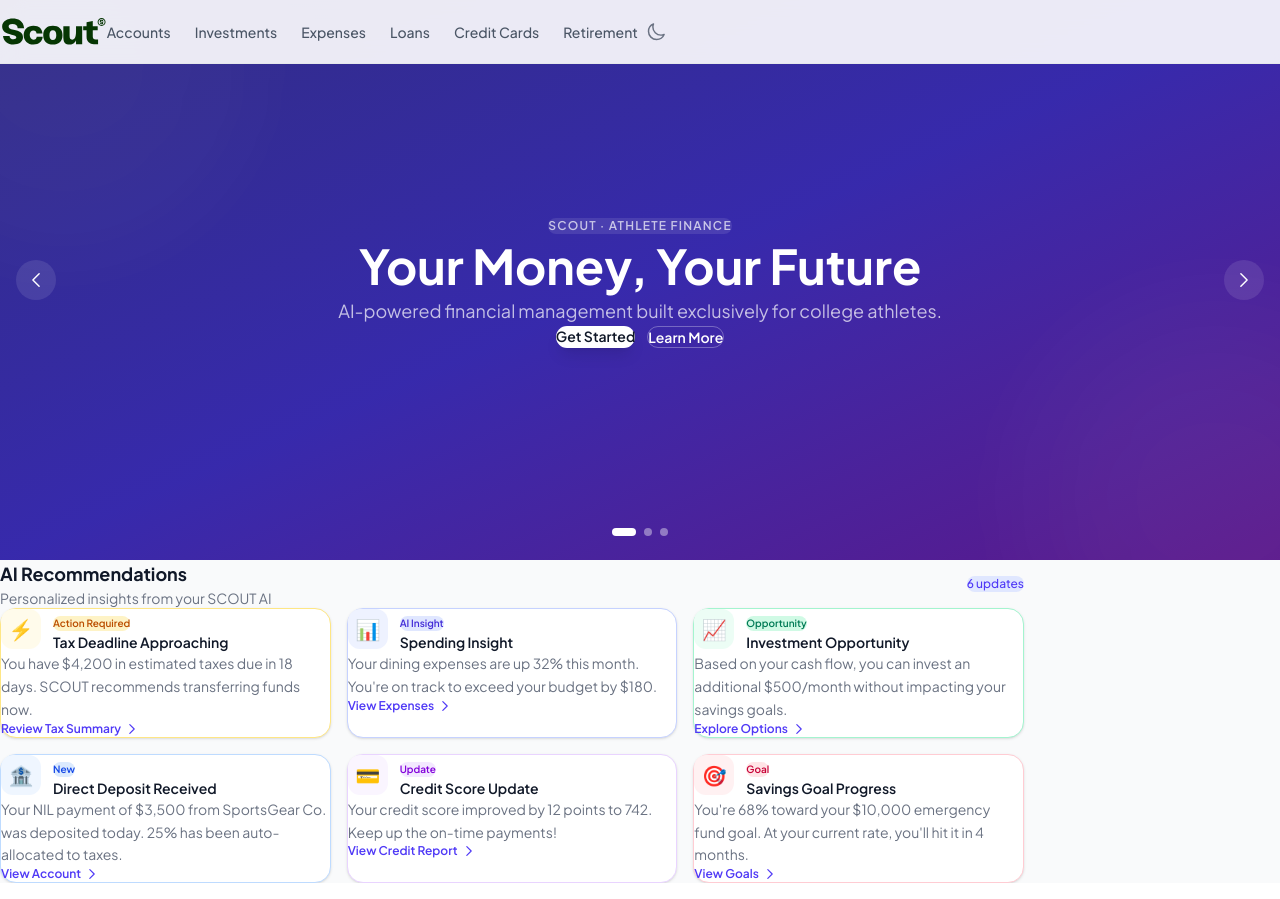
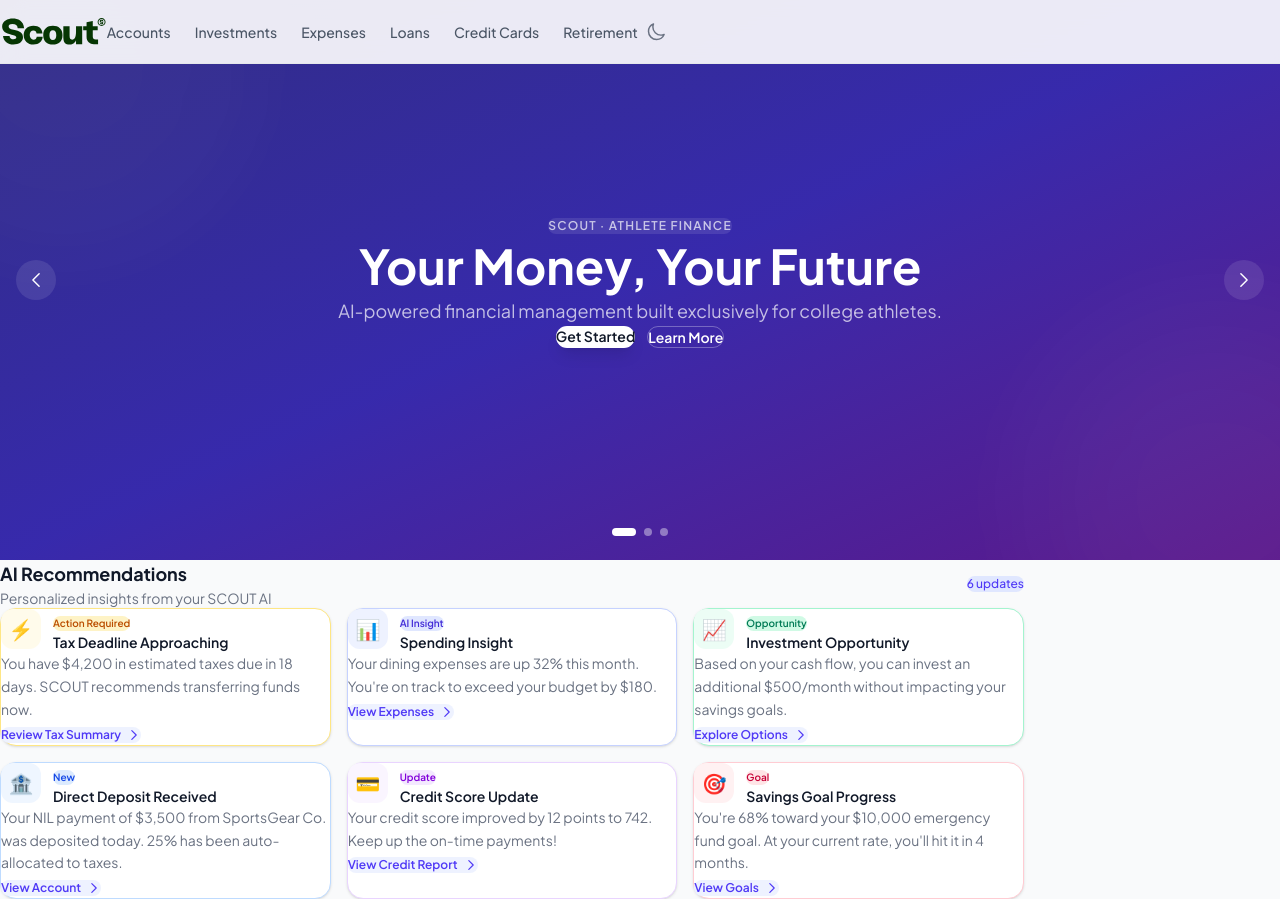
Before and after one commit to karimlo/prototype, a Vue app: page /#/login in a window 1280 px wide. Both pictures are taken after typing "name@example.com", "Sample123" into the empty fields and a click on the button "Sign in". Built offline with nearby package versions, Linux system fonts and the light colour scheme.

Commit message:
fix: improve padding on cards/buttons, reduce login bg blur, fix bg cover/center

```diff
--- a/src/components/AppBottomNav.vue
+++ b/src/components/AppBottomNav.vue
@@ -37,13 +37,13 @@
     bg-white/95 dark:bg-gray-950/95 backdrop-blur-md
     border-t border-gray-200 dark:border-gray-800
     transition-colors duration-300">
-    <div class="flex items-stretch h-16">
+    <div class="flex items-stretch h-[4.25rem]">
       <!-- Nav links -->
       <router-link
         v-for="link in navLinks"
         :key="link.to"
         :to="link.to"
-        class="flex-1 flex flex-col items-center justify-center gap-0.5 relative
+        class="flex-1 flex flex-col items-center justify-center gap-1 px-1 relative
           text-gray-400 dark:text-gray-500
           transition-all duration-300
           [&.router-link-active]:text-indigo-600 dark:[&.router-link-active]:text-indigo-400"
@@ -64,7 +64,7 @@
       <!-- AI Assistant button -->
       <button
         @click="emit('open-chat')"
-        class="flex-1 flex flex-col items-center justify-center gap-0.5
+        class="flex-1 flex flex-col items-center justify-center gap-1 px-1
           text-gray-400 dark:text-gray-500
           hover:text-indigo-600 dark:hover:text-indigo-400
           transition-all duration-300"
--- a/src/components/FinanceCards.vue
+++ b/src/components/FinanceCards.vue
@@ -67,7 +67,7 @@
 </script>
 
 <template>
-  <section class="px-4 md:px-8 py-8">
+  <section class="px-5 md:px-8 py-8">
     <div class="max-w-5xl mx-auto">
       <div class="flex items-center justify-between mb-6">
         <div>
@@ -83,7 +83,7 @@
         <div
           v-for="(card, i) in cards"
           :key="i"
-          class="group bg-white dark:bg-gray-900 rounded-2xl border p-5 shadow-sm
+          class="group bg-white dark:bg-gray-900 rounded-2xl border p-6 shadow-sm
             hover:shadow-md hover:-translate-y-0.5 transition-all duration-300 cursor-pointer"
           :class="colorMap[card.color].border"
         >
@@ -101,9 +101,13 @@
             </div>
           </div>
           <p class="text-sm text-gray-500 dark:text-gray-400 leading-relaxed mb-4">{{ card.body }}</p>
-          <button class="text-xs font-semibold text-indigo-600 dark:text-indigo-400
-            hover:text-indigo-700 dark:hover:text-indigo-300 transition-colors duration-200
-            flex items-center gap-1 group-hover:gap-2">
+          <button class="inline-flex items-center gap-1.5 group-hover:gap-2.5
+            text-xs font-semibold text-indigo-600 dark:text-indigo-400
+            hover:text-indigo-700 dark:hover:text-indigo-300
+            px-3 py-1.5 rounded-lg
+            bg-indigo-50 dark:bg-indigo-900/20
+            hover:bg-indigo-100 dark:hover:bg-indigo-900/40
+            transition-all duration-200">
             {{ card.action }}
             <svg xmlns="http://www.w3.org/2000/svg" class="w-3.5 h-3.5 transition-all duration-200" fill="none" viewBox="0 0 24 24" stroke="currentColor" stroke-width="2">
               <path stroke-linecap="round" stroke-linejoin="round" d="m8.25 4.5 7.5 7.5-7.5 7.5" />
--- a/src/pages/LoginPage.vue
+++ b/src/pages/LoginPage.vue
@@ -29,11 +29,11 @@
 
 <template>
   <div
-    class="min-h-screen flex items-center justify-center px-4 relative"
-    :style="`background-image: url(${bgImage}); background-size: cover; background-position: center;`"
+    class="min-h-screen flex items-center justify-center px-5 relative"
+    :style="`background-image: url(${bgImage}); background-size: cover; background-position: center; background-repeat: no-repeat;`"
   >
-    <!-- Dark overlay -->
-    <div class="absolute inset-0 bg-black/60 backdrop-blur-sm" />
+    <!-- Dark overlay — no blur so the image stays crisp -->
+    <div class="absolute inset-0 bg-black/45" />
 
     <!-- Card -->
     <div class="relative z-10 w-full max-w-sm">
@@ -42,7 +42,7 @@
         <img :src="logoWhite" alt="SCOUT" class="h-10 w-auto" />
       </div>
 
-      <div class="bg-white/10 backdrop-blur-md border border-white/20 rounded-3xl p-8 shadow-2xl">
+      <div class="bg-white/10 backdrop-blur-md border border-white/20 rounded-3xl px-6 py-8 shadow-2xl">
         <h1 class="text-2xl font-bold text-white text-center mb-1">Welcome back</h1>
         <p class="text-sm text-white/60 text-center mb-8">Sign in to your SCOUT account</p>
 
@@ -55,7 +55,7 @@
               type="email"
               placeholder="athlete@university.edu"
               autocomplete="email"
-              class="w-full px-4 py-3 rounded-xl text-sm
+              class="w-full px-4 py-3.5 rounded-xl text-sm
                 bg-white/10 border border-white/20 text-white placeholder-white/30
                 focus:outline-none focus:ring-2 focus:ring-white/40 focus:border-white/40
                 transition-all duration-200"
@@ -70,7 +70,7 @@
               type="password"
               placeholder="••••••••"
               autocomplete="current-password"
-              class="w-full px-4 py-3 rounded-xl text-sm
+              class="w-full px-4 py-3.5 rounded-xl text-sm
                 bg-white/10 border border-white/20 text-white placeholder-white/30
                 focus:outline-none focus:ring-2 focus:ring-white/40 focus:border-white/40
                 transition-all duration-200"
@@ -91,7 +91,7 @@
           <button
             type="submit"
             :disabled="loading"
-            class="w-full py-3 rounded-xl font-semibold text-sm
+            class="w-full py-4 rounded-xl font-semibold text-sm
               bg-white text-gray-900
               hover:bg-white/90 active:scale-[0.98]
               disabled:opacity-60 disabled:cursor-not-allowed
```
